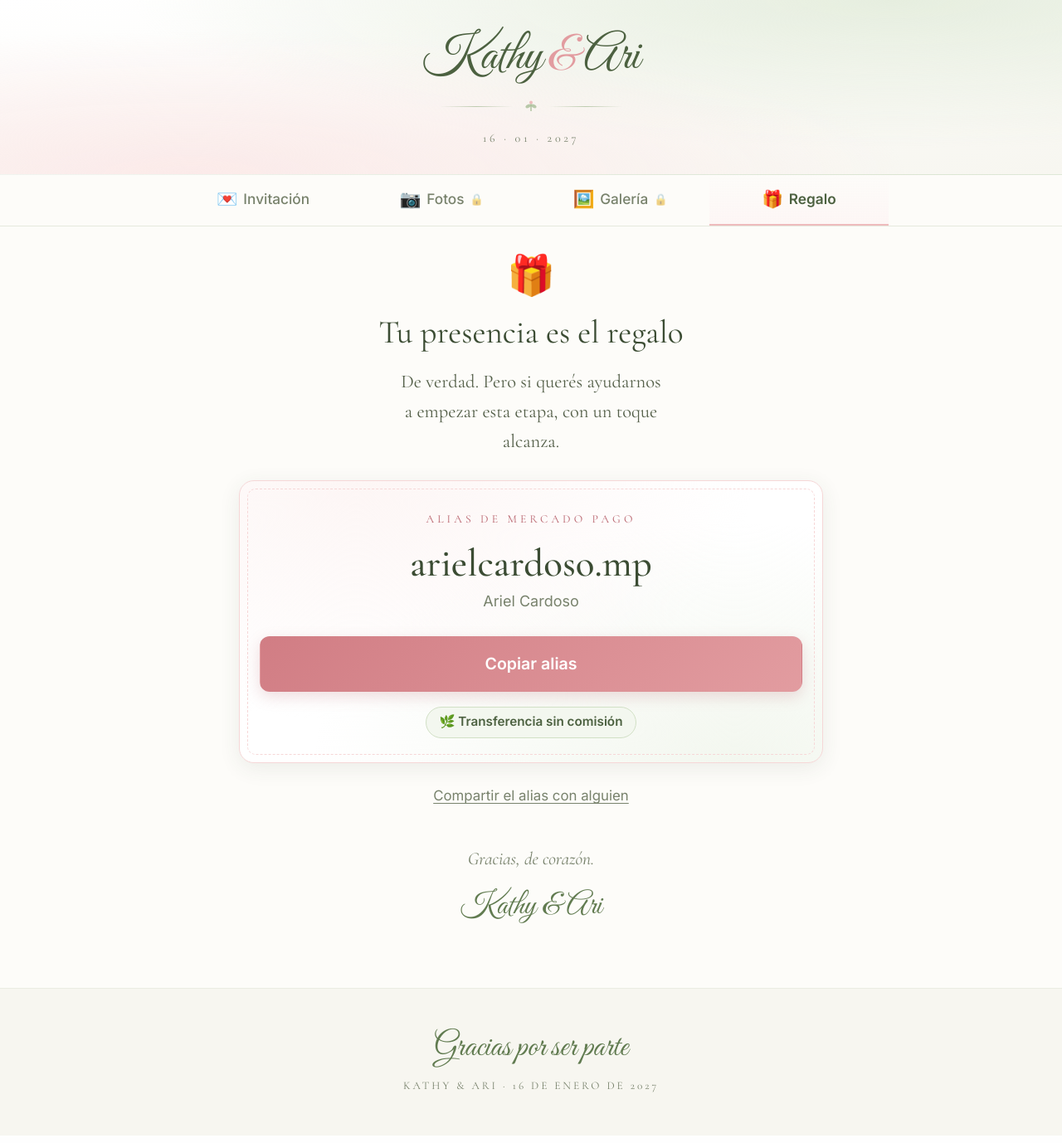
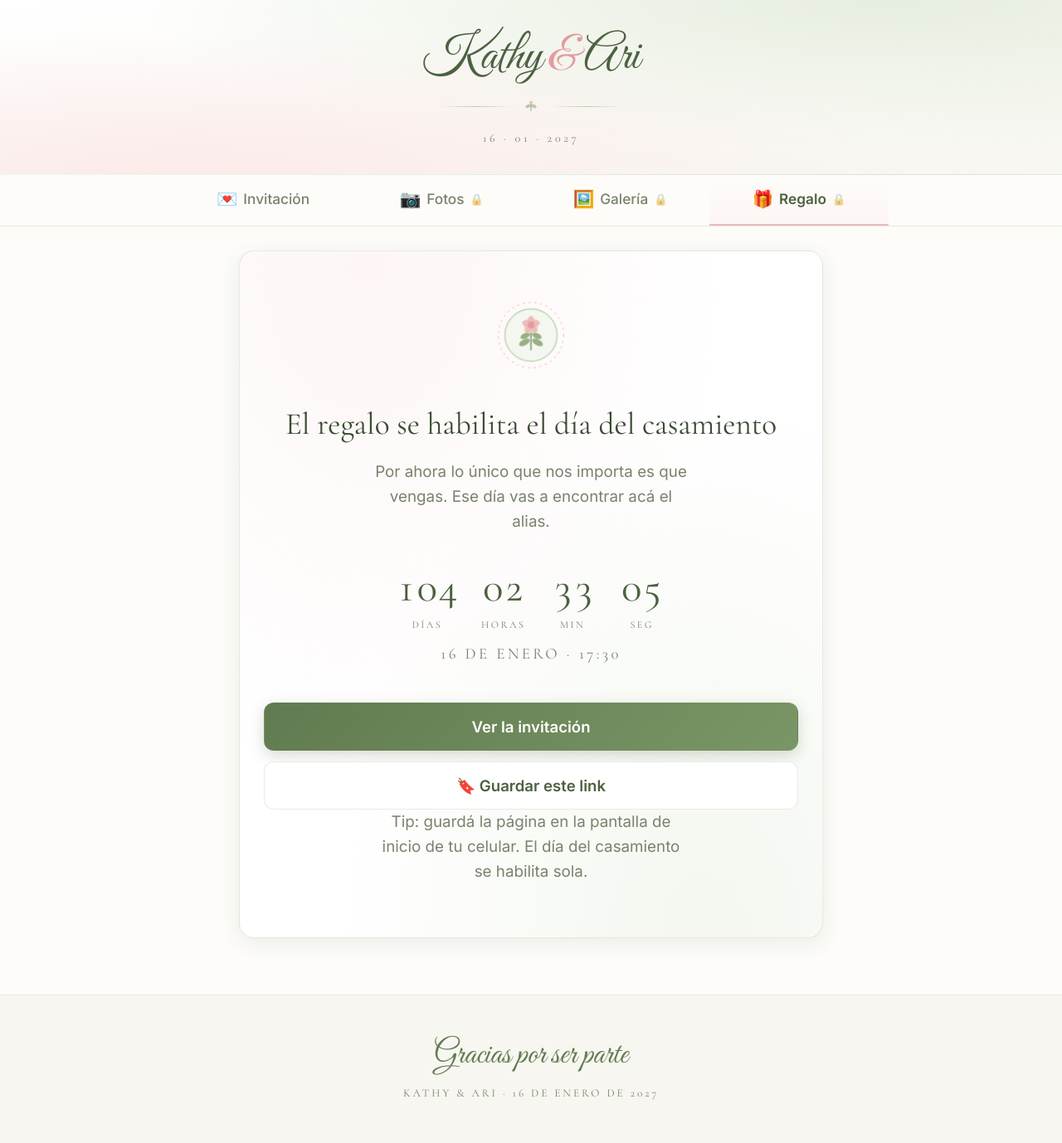
Before and after one commit to arielcardoso-ar/casamiento-invitados, a Flask app: page /regalo in a window 1280 px wide. Shown: the whole page at 83% size. Run offline with Flask 3, Linux system fonts and the light colour scheme.

Commit message:
Cerrar /regalo hasta el día del casamiento
Co-Authored-By: Claude Opus 5.5 (1M context) <noreply@anthropic.com>
Claude-Session: https://claude.ai/code/session_01SKwYR21j7DXBhe1w7jdtjT

```diff
--- a/app.py
+++ b/app.py
@@ -198,6 +198,11 @@ def fotos_habilitadas():
     return config.fotos_abiertas() or desbloqueado()
 
 
+def regalo_habilitado():
+    """La página del regalo está abierta para este visitante."""
+    return config.regalo_abierto() or desbloqueado()
+
+
 def requiere_apertura(f):
     """Bloquea un endpoint de API hasta que se habiliten las fotos."""
     @wraps(f)
@@ -250,6 +255,7 @@ def _fuente_qr_mp():
 def inyectar_contexto():
     ctx = config.contexto()
     ctx['fotos_abiertas'] = fotos_habilitadas()
+    ctx['regalo_abierto'] = regalo_habilitado()
     ctx['segundos_para_apertura'] = config.segundos_para_apertura()
     ctx['vista_previa'] = desbloqueado()
     ctx['mp_qr_src'] = _fuente_qr_mp()
@@ -289,6 +295,16 @@ def galeria():
 
 @app.route('/regalo')
 def regalo():
+    if not regalo_habilitado():
+        return render_template('bloqueado.html',
+                               pestania='Regalo',
+                               titulo='El regalo se habilita el día del casamiento',
+                               copy='Por ahora lo único que nos importa es que '
+                                    'vengas. Ese día vas a encontrar acá el alias.',
+                               apertura_iso=config.APERTURA_REGALO.isoformat(),
+                               pista='Tip: guardá la página en la pantalla de inicio '
+                                     'de tu celular. El día del casamiento se '
+                                     'habilita sola.'), 200
     return render_template('regalo.html')
 
 
--- a/config.py
+++ b/config.py
@@ -254,6 +254,16 @@ def fotos_abiertas(momento=None):
     return True
 
 
+# El regalo tampoco se muestra antes de tiempo: abre con las fotos salvo que se
+# indique otra fecha. A diferencia de la subida, una vez abierto no se cierra.
+APERTURA_REGALO = _env_dt('APERTURA_REGALO', APERTURA_FOTOS.isoformat())
+
+
+def regalo_abierto(momento=None):
+    """¿Ya se puede ver la página del regalo?"""
+    return (momento or ahora()) >= APERTURA_REGALO
+
+
 def segundos_para_apertura(momento=None):
     """Segundos que faltan para la apertura (0 si ya abrió)."""
     momento = momento or ahora()
--- a/templates/base.html
+++ b/templates/base.html
@@ -65,6 +65,7 @@
     </a>
     <a href="/regalo" class="nav-link {% if request.path == '/regalo' %}active{% endif %}">
         <span class="nav-icon" aria-hidden="true">🎁</span> Regalo
+        {% if not regalo_abierto %}<span class="nav-lock" aria-label="se habilita el día del evento">🔒</span>{% endif %}
     </a>
 </nav>
 
--- a/templates/bloqueado.html
+++ b/templates/bloqueado.html
@@ -67,8 +67,10 @@
     </div>
 
     <p class="locked-hint">
+        {% if pista %}{{ pista }}{% else %}
         Tip: guardá la página en la pantalla de inicio de tu celular. El día del
         casamiento se habilita sola y vas a poder subir tus fotos en dos toques.
+        {% endif %}
     </p>
 </div>
 {% endblock %}
--- a/templates/invitacion.html
+++ b/templates/invitacion.html
@@ -581,7 +581,7 @@
 <nav class="top-nav" id="topNav" aria-label="Accesos rápidos">
     <a href="/fotos"><span class="ico" aria-hidden="true">📷</span> Fotos{% if not fotos_abiertas %} <span class="lock" aria-label="se habilita el día del evento">🔒</span>{% endif %}</a>
     <a href="/galeria"><span class="ico" aria-hidden="true">🖼️</span> Galería{% if not fotos_abiertas %} <span class="lock" aria-label="se habilita el día del evento">🔒</span>{% endif %}</a>
-    <a href="/regalo"><span class="ico" aria-hidden="true">🎁</span> Regalo</a>
+    <a href="/regalo"><span class="ico" aria-hidden="true">🎁</span> Regalo{% if not regalo_abierto %} <span class="lock" aria-label="se habilita el día del evento">🔒</span>{% endif %}</a>
 </nav>
 
 <div class="petals" id="petals" aria-hidden="true"></div>
@@ -992,6 +992,7 @@
             <span class="emoji" aria-hidden="true">🎁</span>
             <span class="t">Regalo</span>
             <span class="d">Si querés ayudarnos con la luna de miel, acá está el alias.</span>
+            {% if not regalo_abierto %}<span class="badge">Se abre el {{ fecha_corta }}</span>{% endif %}
         </a>
     </div>
 </section>
```
Also changed, not shown: README.md.
